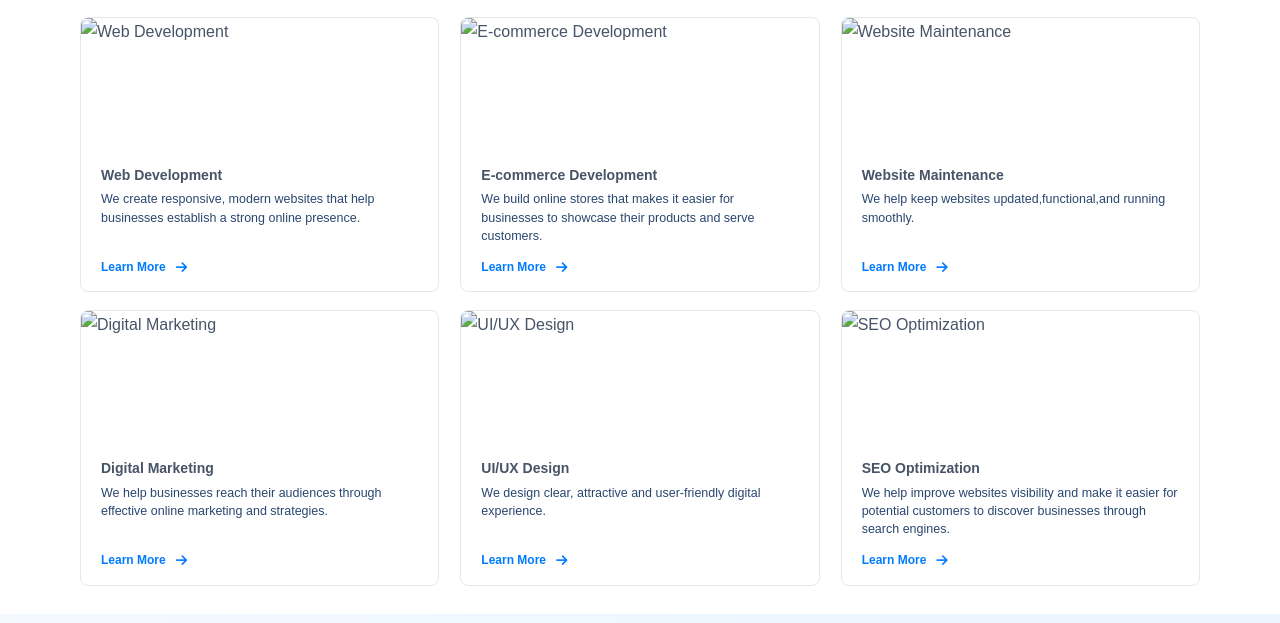
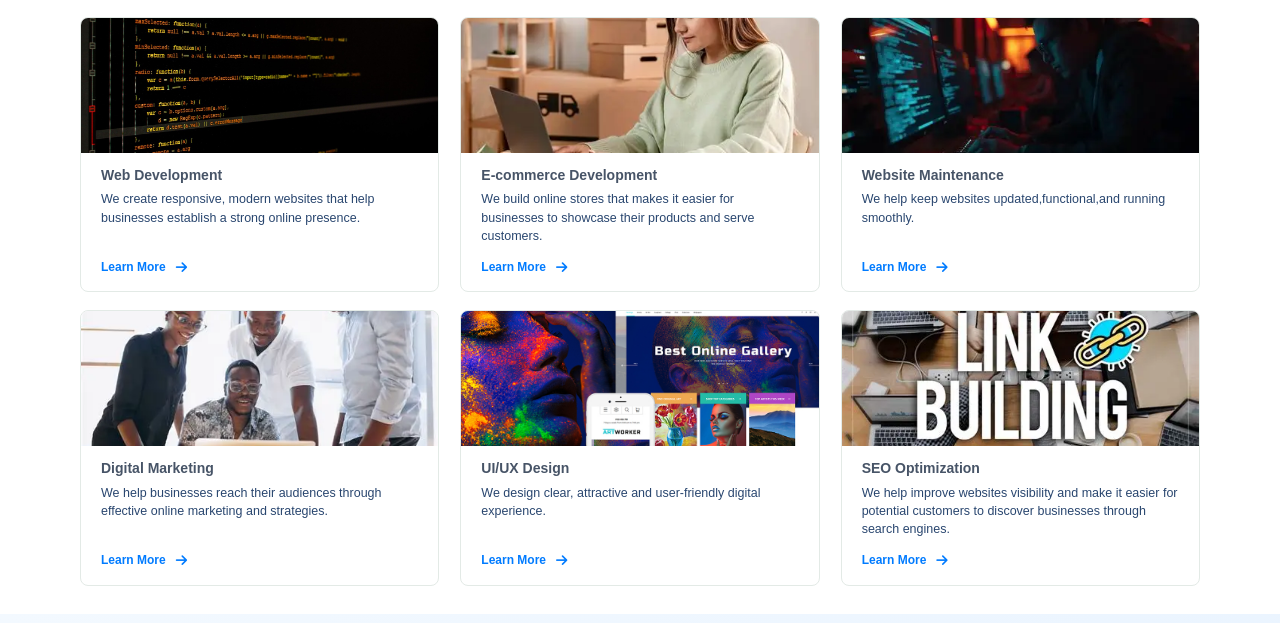
Before and after one commit to chima23-web/business-website-login-page, a plain HTML site: page services.html in a window 1280 px wide. Shown: the part 517-1140 px from the top of the page. Drawn offline with Linux system fonts and the light colour scheme.

Commit message:
Update image paths in services.html

```diff
--- a/services.html
+++ b/services.html
@@ -48,37 +48,37 @@
    <p>From stunning websites to powerful digital marketing, we offer a complete range of services to help your business succeed online. </p>
    <div class="our-services-container">
     <div class="our-service-card">
-     <img src="image/web-develop.jpg" alt="Web Development">
+     <img src="web-develop.jpg" alt="Web Development">
      <h3>Web Development</h3>
      <p>We create responsive, modern websites that help businesses establish a strong online presence. </p>
      <a href="about.html">Learn More <i class="fas fa-arrow-right"></i></a>
      </div>
      <div class="our-service-card">
-      <img src="image/e-commerce-dev.jpg" alt="E-commerce Development">
+      <img src="e-commerce-dev.jpg" alt="E-commerce Development">
       <h3>E-commerce Development</h3>
       <p>We build online stores that makes it easier for businesses to showcase their products and serve customers. </p>
       <a href="about.html">Learn More <i class="fas fa-arrow-right"></i></a>
      </div>
      <div class="our-service-card">
-      <img src="image/website-maintenance.webp" alt="Website Maintenance">
+      <img src="website-maintenance.webp" alt="Website Maintenance">
       <h3>Website Maintenance</h3>
       <p>We help keep websites updated,functional,and running smoothly. </p>
       <a href="about.html">Learn More <i class="fas fa-arrow-right"></i></a>
      </div>
      <div class="our-service-card">
-      <img src="image/digital-marketing.jpg" alt="Digital Marketing">
+      <img src="digital-marketing.jpg" alt="Digital Marketing">
       <h3>Digital Marketing</h3>
       <p>We help businesses reach their audiences through effective online marketing and strategies. </p>
       <a href="about.html">Learn More <i class="fas fa-arrow-right"></i></a>
      </div>
      <div class="our-service-card">
-      <img src="image/ux-design.jpg" alt="UI/UX Design">
+      <img src="ux-design.jpg" alt="UI/UX Design">
       <h3>UI/UX Design</h3>
       <p>We design clear, attractive and user-friendly digital experience. </p>
       <a href="about.html">Learn More <i class="fas fa-arrow-right"></i></a>
      </div>
      <div class="our-service-card">
-      <img src="image/seo-optimization.webp" alt="SEO Optimization">
+      <img src="seo-optimization.webp" alt="SEO Optimization">
       <h3>SEO Optimization</h3>
       <p>We help improve websites visibility and make it easier for potential customers to discover businesses through search engines. </p>
       <a href="about.html">Learn More <i class="fas fa-arrow-right"></i></a>
```
